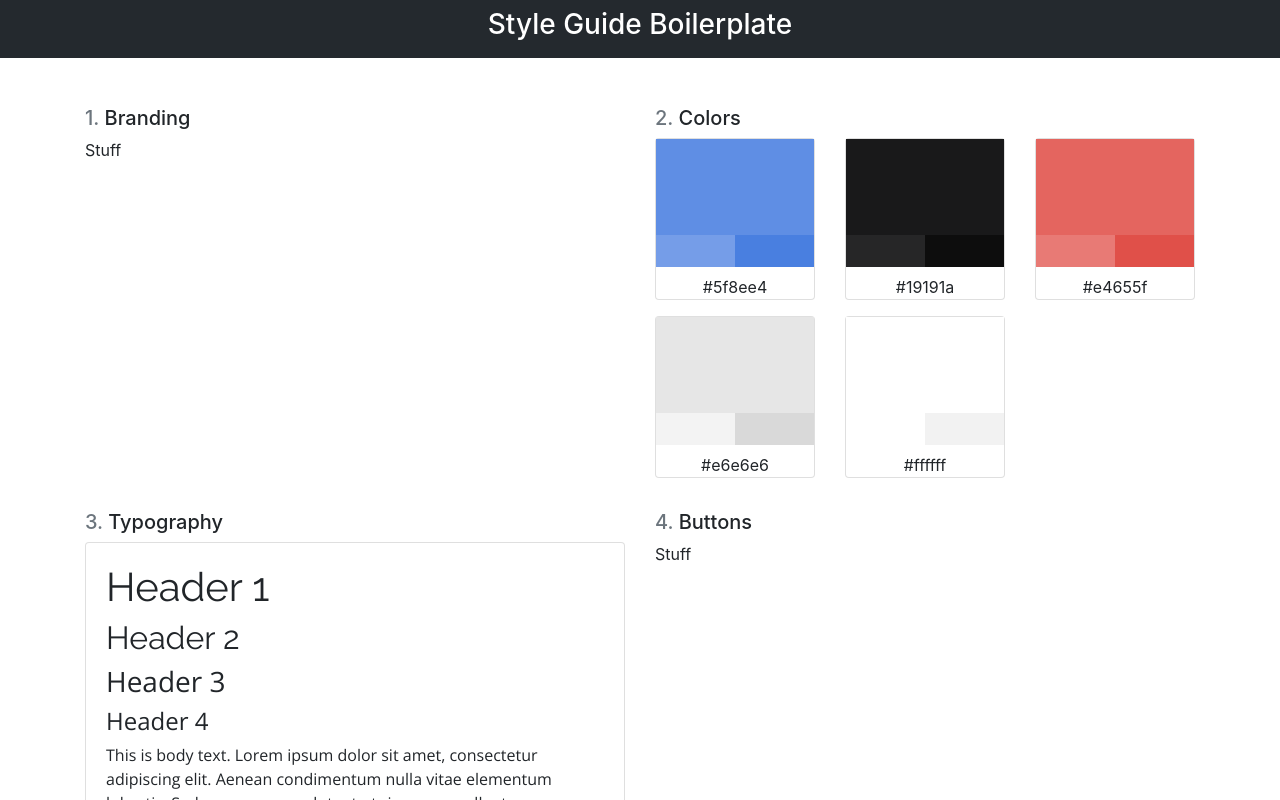
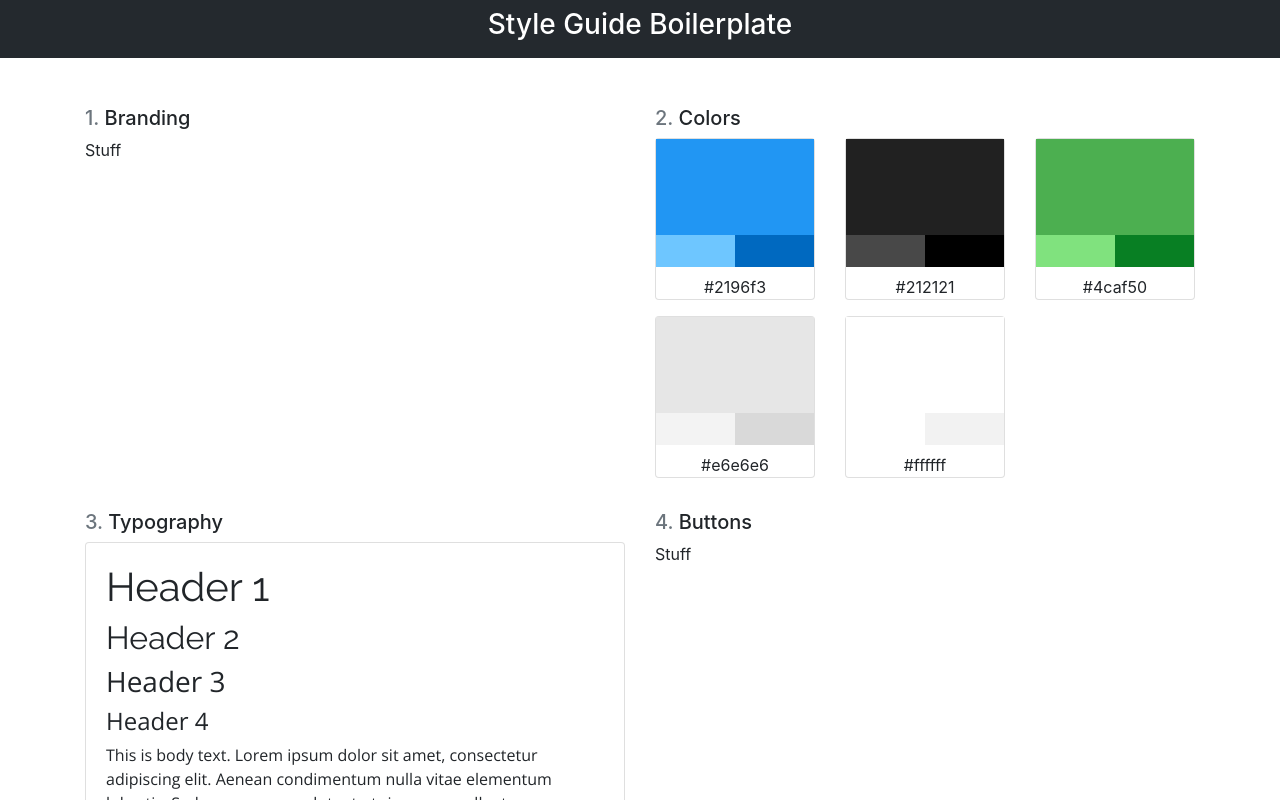
Before and after one commit to frankolson/style-guide-boilerplate, a React (Create React App) app: page / in a window 1280 px wide. Shown: the top 800 px of the page. Built offline with nearby package versions, Linux system fonts and the light colour scheme.

Commit message:
feat: Adjust colors

```diff
--- a/src/components/Colors.jsx
+++ b/src/components/Colors.jsx
@@ -8,25 +8,25 @@ const Colors = () => (
   <div className="row">
     <div className="col-6 col-sm-4 mb-3">
       <ColorBlock
-        bold="#497fe0"
-        light="#759de8"
-        regular="#5f8ee4"
+        bold="#0069c0"
+        light="#6ec6ff"
+        regular="#2196f3"
       />
     </div>
 
     <div className="col-6 col-sm-4 mb-3">
       <ColorBlock
-        bold="#0d0d0d"
-        light="#262627"
-        regular="#19191a"
+        bold="#000000"
+        light="#484848"
+        regular="#212121"
       />
     </div>
 
     <div className="col-6 col-sm-4 mb-3">
       <ColorBlock
-        bold="#e05049"
-        light="#e87a75"
-        regular="#e4655f"
+        bold="#087f23"
+        light="#80e27e"
+        regular="#4caf50"
       />
     </div>
 
```
